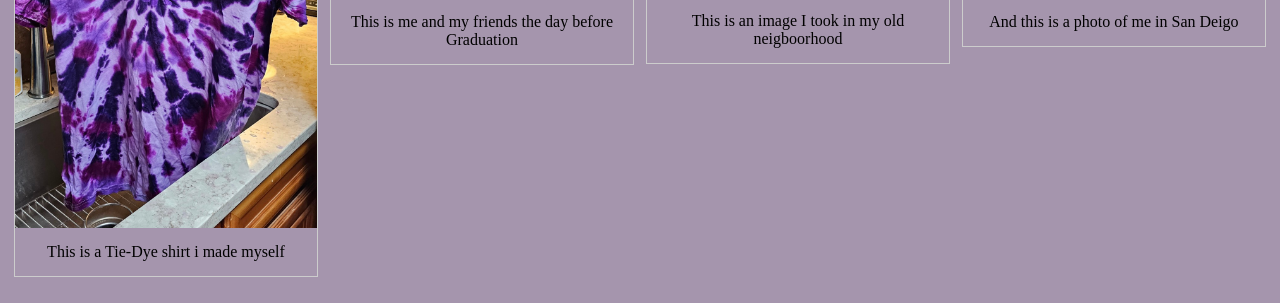
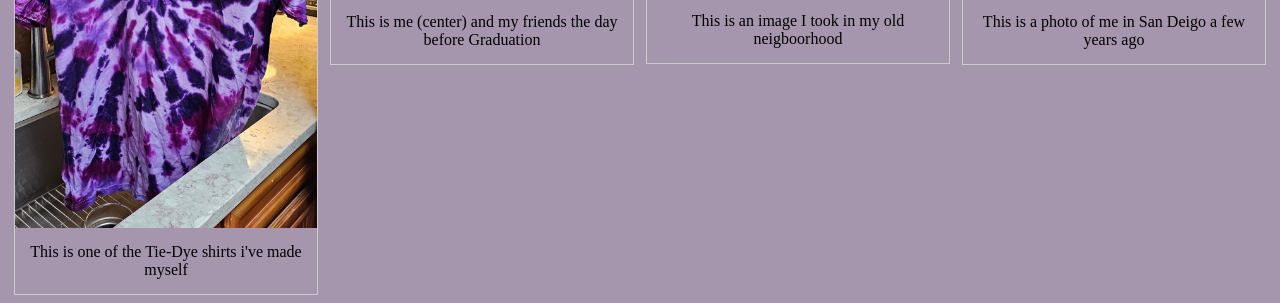
Before and after one commit to lclark6/lclark6.github.io, a plain HTML site: page index.html in a window 1280 px wide. Shown: the part 699-1002 px from the top of the page. Drawn offline with Linux system fonts and the light colour scheme.

Commit message:
image descriptions changed

```diff
--- a/index.html
+++ b/index.html
@@ -36,7 +36,7 @@
               <a target="_blank" href="Tie-Dye.jpg">
                 <img src="Tie-Dye.jpg" alt="Tie-dye shirt">
               </a>
-              <div class="desc">This is a Tie-Dye shirt i made myself</div>
+              <div class="desc">This is one of the Tie-Dye shirts i've made myself</div>
             </div>
           </div>
 
@@ -45,7 +45,7 @@
               <a target="_blank" href="Graduation.jpg">
                 <img src="Graduation.jpg" alt="Me and my friedns at gradutaion">
               </a>
-              <div class="desc">This is me and my friends the day before Graduation</div>
+              <div class="desc">This is me (center) and my friends the day before Graduation</div>
             </div>
           </div>
 
@@ -63,7 +63,7 @@
               <a target="_blank" href="Self.jpg">
                 <img src="Self.jpg" alt="Photo of me">
               </a>
-              <div class="desc">And this is a photo of me in San Deigo</div>
+              <div class="desc">This is a photo of me in San Deigo a few years ago</div>
             </div>
           </div>
 
```
